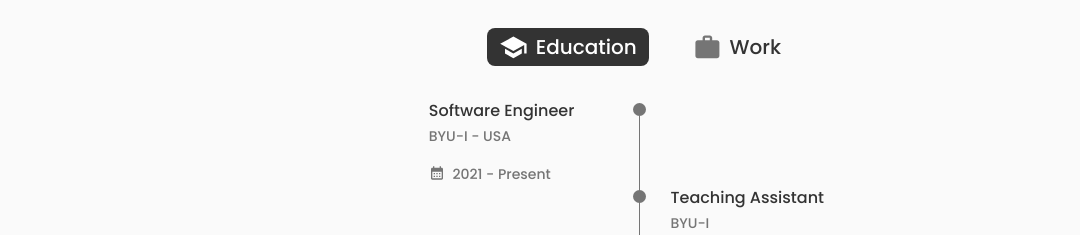
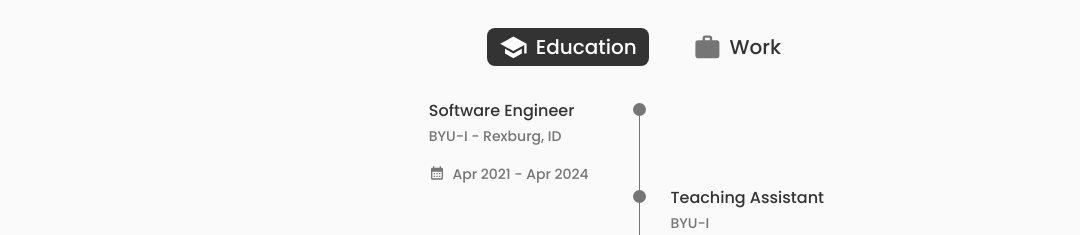
Before and after one commit to kevincastrochavez/kevin-portfolio, a React (Create React App) app: page / in a window 1280 px wide. Shown: the part 3160-3395 px from the top of the page, without its empty margins (0-1080 px from the left). Built offline with nearby package versions, Linux system fonts and the light colour scheme.

Commit message:
updated some education

```diff
--- a/src/components/experience/Experience.js
+++ b/src/components/experience/Experience.js
@@ -11,8 +11,8 @@ const educationList = [
   {
     side: 'left',
     title: 'Software Engineer',
-    subtitle: 'BYU-I - USA',
-    date: '2021 - Present',
+    subtitle: 'BYU-I - Rexburg, ID',
+    date: 'Apr 2021 - Apr 2024',
     id: 1,
   },
   {
@@ -44,21 +44,21 @@ const workList = [
     title: 'Web Developer Intern',
     subtitle: 'FamilySearch - Lehi, UT',
     date: 'May 2023 - Dec 2023',
-    id: 5,
+    id: 1,
   },
   {
     side: 'right',
     title: 'Teaching Assistant',
     subtitle: 'BYU-I - Rexburg, ID',
     date: 'Sep 2021 - Present',
-    id: 6,
+    id: 2,
   },
   {
     side: 'left',
     title: 'Online Teaching Assistant',
     subtitle: 'BYU-I - Rexburg, ID',
     date: 'Jan 2022 - Present',
-    id: 7,
+    id: 3,
   },
 ];
 
```
